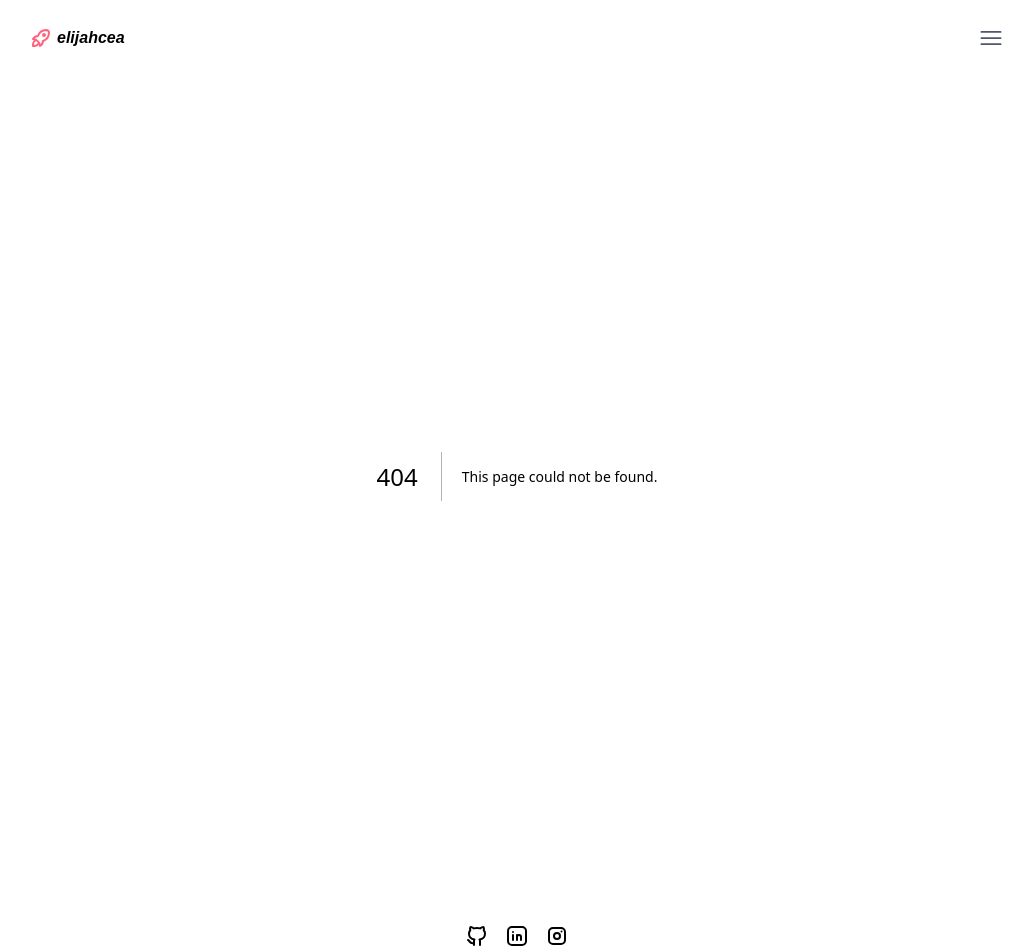
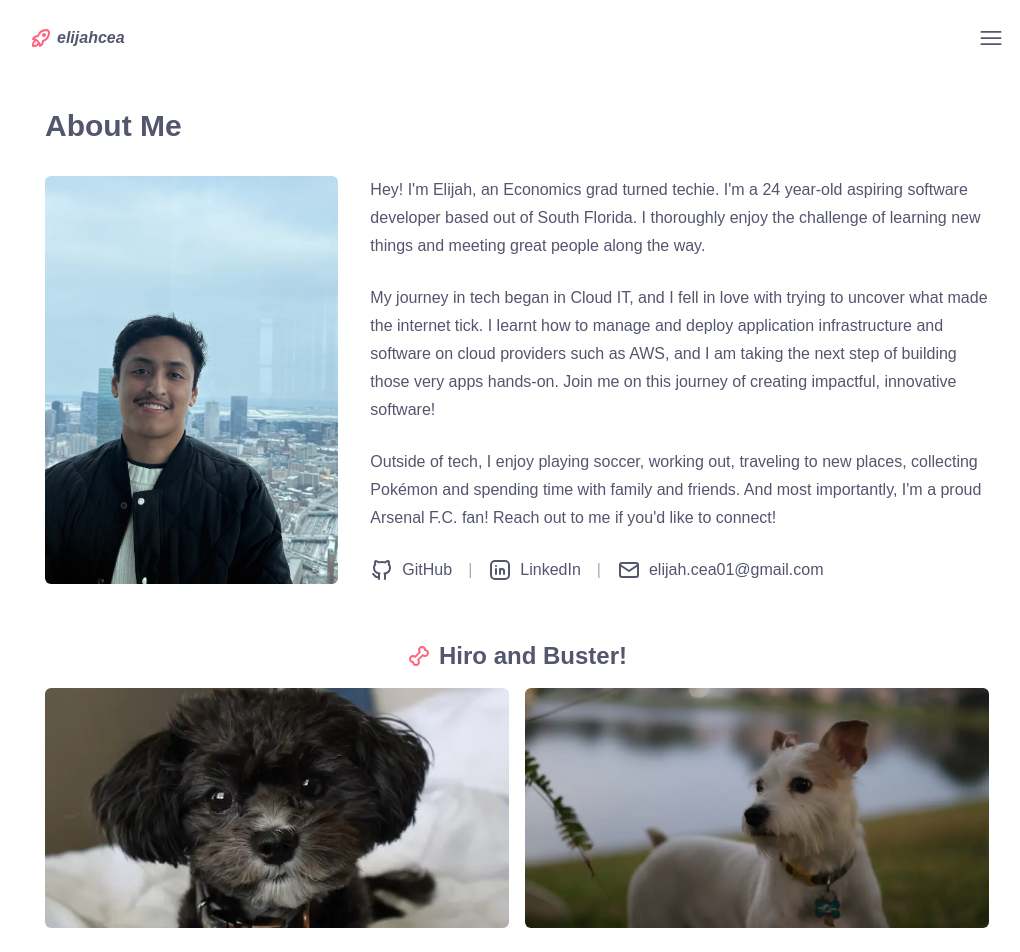
Before and after one commit to elijahcea/portfolio, a Next.js app: page /about in a window 1280 px wide. Before the commit this address had no page. Shown: the top 952 px of the page, without its empty margins (123-1143 px from the left). Built offline with nearby package versions, Linux system fonts and the light colour scheme.

Commit message:
create about page

```diff
--- /dev/null
+++ b/app/about/page.tsx
@@ -0,0 +1,130 @@
+import {
+  IconBone,
+  IconBrandGithub,
+  IconBrandLinkedin,
+  IconMail,
+} from "@tabler/icons-react";
+
+export default function About() {
+  const age = () => {
+    const today = new Date();
+    const birthDate = new Date("2001-10-28");
+
+    let age = today.getFullYear() - birthDate.getFullYear();
+    const monthDiff = today.getMonth() - birthDate.getMonth();
+
+    if (
+      monthDiff < 0 ||
+      (monthDiff === 0 && today.getDate() < birthDate.getDate())
+    ) {
+      age--;
+    }
+
+    return age;
+  };
+
+  const images = [
+    {
+      src: "/hiro.webp",
+      alt: "Close up shot of Hiro",
+    },
+    {
+      src: "/buster.webp",
+      alt: "Picture of Buster in front of a lake",
+    },
+  ];
+
+  return (
+    <main className="px-10 pt-8">
+      <section className="pb-6">
+        <h1 className="text-3xl font-semibold pb-8">About Me</h1>
+        <div className="grid grid-cols-1 md:grid-cols-3 gap-y-8 md:gap-x-8">
+          <div>
+            <img
+              src="/portrait-2.webp"
+              alt="Picture of Elijah"
+              height={300}
+              width={250}
+              loading="lazy"
+              className="rounded-md w-full max-h-200 md:h-full object-cover"
+            />
+          </div>
+          <div className="col-span-2 leading-7 font-medium">
+            <p className="pb-6">
+              Hey! I&apos;m Elijah, an Economics grad turned techie. I&apos;m a{" "}
+              {age()} year-old aspiring software developer based out of South
+              Florida. I thoroughly enjoy the challenge of learning new things
+              and meeting great people along the way.{" "}
+            </p>
+            <p className="pb-6">
+              My journey in tech began in Cloud IT, and I fell in love with
+              trying to uncover what made the internet tick. I learnt how to
+              manage and deploy application infrastructure and software on cloud
+              providers such as AWS, and I am taking the next step of building
+              those very apps hands-on. Join me on this journey of creating
+              impactful, innovative software!
+            </p>
+
+            <p>
+              Outside of tech, I enjoy playing soccer, working out, traveling to
+              new places, collecting Pokémon and spending time with family and
+              friends. And most importantly, I&apos;m a proud Arsenal F.C. fan!
+              Reach out to me if you&apos;d like to connect!
+            </p>
+
+            <div className="flex flex-wrap gap-4 font-medium pt-6">
+              <a
+                href="https://github.com/elijahcea"
+                target="_blank"
+                rel="noopener noreferrer"
+                className="inline-flex items-center gap-2"
+              >
+                <IconBrandGithub />
+                <span>GitHub</span>
+              </a>
+
+              <span className="opacity-50">|</span>
+
+              <a
+                href="https://www.linkedin.com/in/elijahcea/"
+                target="_blank"
+                rel="noopener noreferrer"
+                className="inline-flex items-center gap-2"
+              >
+                <IconBrandLinkedin />
+                <span>LinkedIn</span>
+              </a>
+
+              <span className="opacity-50">|</span>
+
+              <div className="flex items-center gap-2">
+                <IconMail />
+                <span>elijah.cea01@gmail.com</span>
+              </div>
+            </div>
+          </div>
+        </div>
+      </section>
+
+      <section className="mt-8">
+        <h2 className="text-2xl font-semibold pb-4 flex items-center justify-center gap-2">
+          <IconBone color="lab(64.4125 63.0291 19.2068)" />
+          Hiro and Buster!
+        </h2>
+        <div className="grid grid-cols-1 md:grid-cols-2 gap-4">
+          {images.map((i, idx) => (
+            <img
+              key={idx}
+              src={i.src}
+              alt={i.alt}
+              height={150}
+              width={200}
+              loading="lazy"
+              className="rounded-md w-full max-h-60 md:h-full object-cover"
+            />
+          ))}
+        </div>
+      </section>
+    </main>
+  );
+}
```
